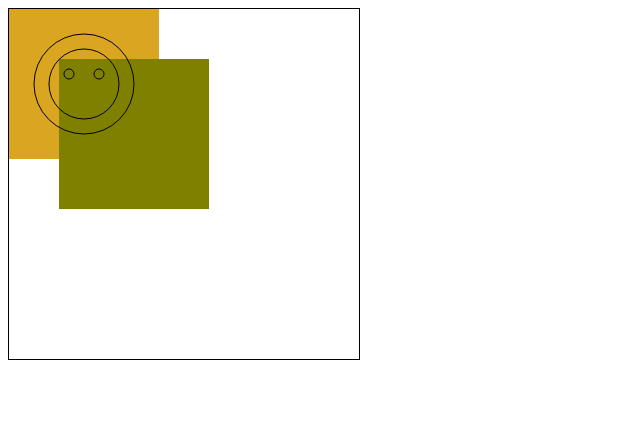
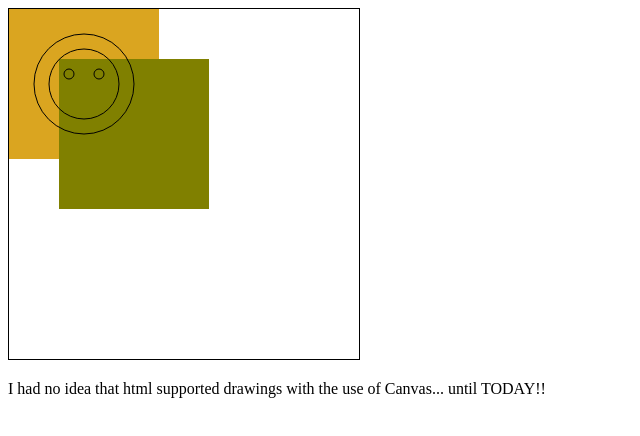
Before and after one commit to ebitsdev/class-12-canvas, a plain HTML site: page index.html in a window 1280 px wide. Shown: the whole page, without its empty margins (0-640 px from the left). Drawn offline with Linux system fonts and the light colour scheme.

Commit message:
Changes to html to include p tag with notation

```diff
--- a/index.html
+++ b/index.html
@@ -16,7 +16,7 @@
         <!--[if lt IE 7]>
             <p class="browsehappy">You are using an <strong>outdated</strong> browser. Please <a href="#">upgrade your browser</a> to improve your experience.</p>
         <![endif]-->
-
+            <p>I had no idea that html supported drawings with the use of Canvas... until TODAY!!</p>
         <script src="./js/drawing.js" async defer></script>
     </body>
 </html>
```
